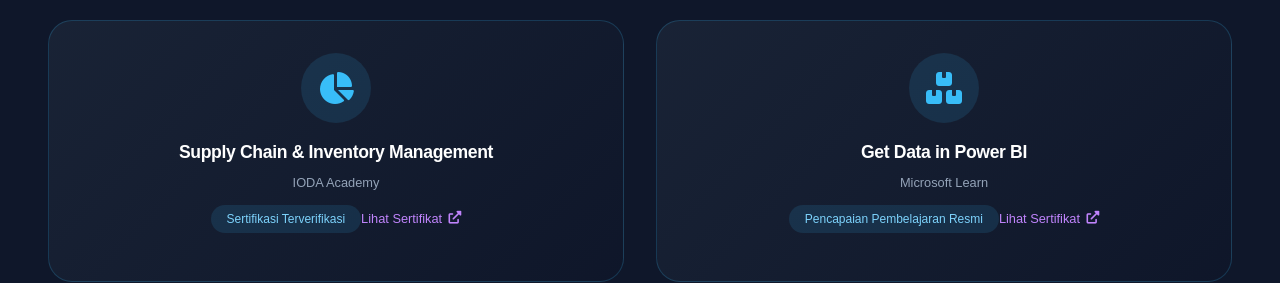
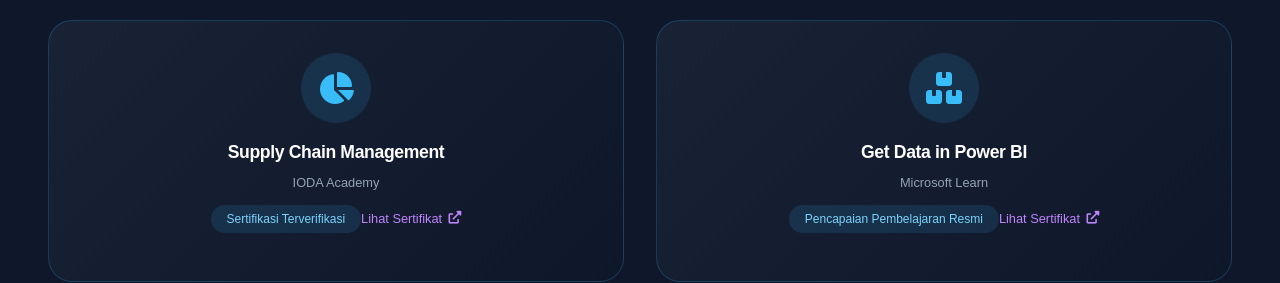
Before and after one commit to andrenugrahaakbar-gif/web_portofolio, a React (Vite) app: page / in a window 1280 px wide. Shown: the part 5540-5823 px from the top of the page. Built offline with nearby package versions, Linux system fonts and the light colour scheme.

Commit message:
update sertif

```diff
--- a/src/i18n.js
+++ b/src/i18n.js
@@ -135,7 +135,7 @@
     ccertTag: "Certifications",
     certTitle: "Certifications",
 
-    cert1Title: "Supply Chain & Inventory Management",
+    cert1Title: "Supply Chain Management",
     cert1Issuer: "IODA Academy",
     cert1Badge: "Verified Certification",
     cert1Credential: "https://app.iodacademy.id/portal-belajar/verify/BSCM-20260403-YG7L1",
@@ -297,7 +297,7 @@
     certTag: "Sertifikasi",
     certTitle: "Sertifikasi",
 
-    cert1Title: "Supply Chain & Inventory Management",
+    cert1Title: "Supply Chain Management",
     cert1Issuer: "IODA Academy",
     cert1Badge: "Sertifikasi Terverifikasi",
     cert1Credential: "https://app.iodacademy.id/portal-belajar/verify/BSCM-20260403-YG7L1",
```
